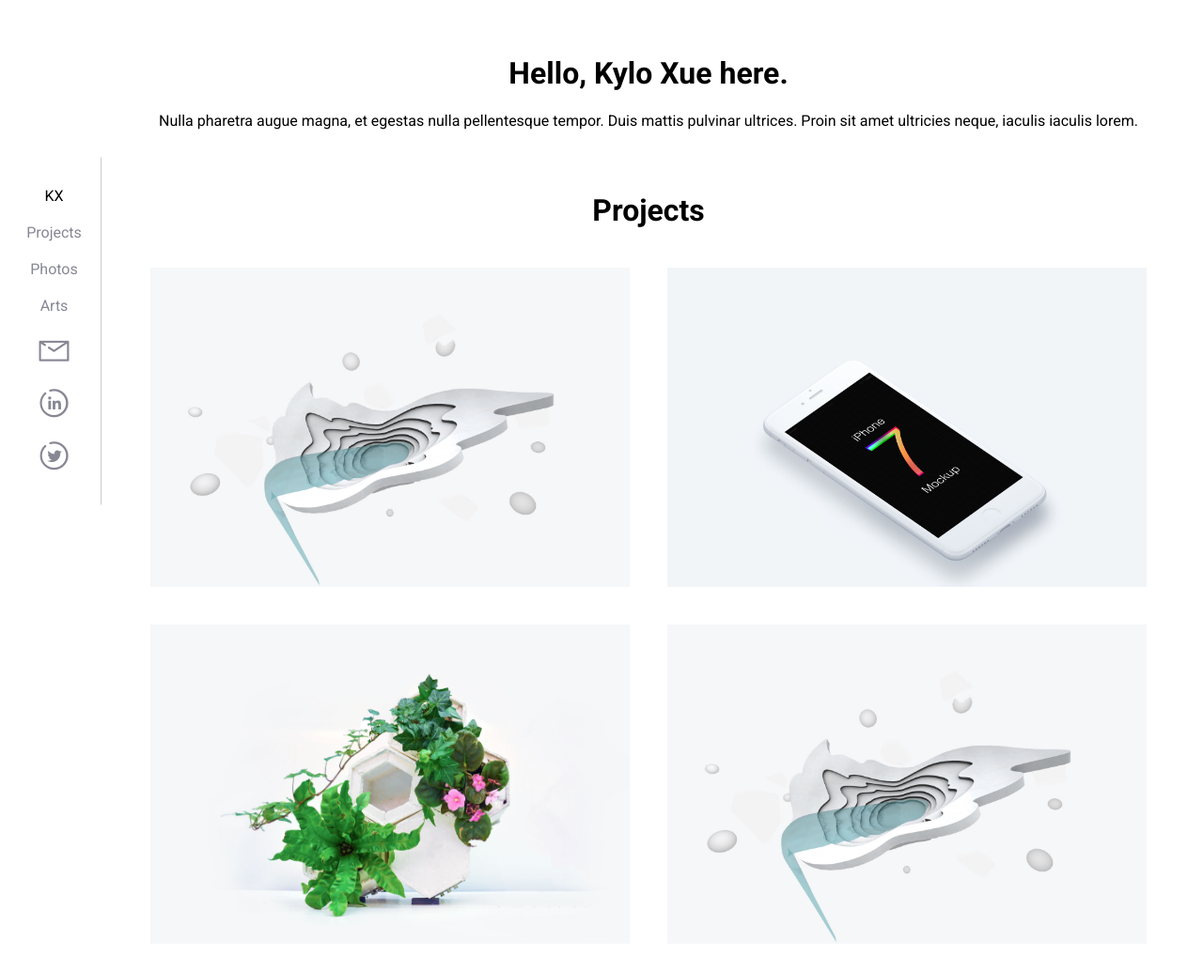
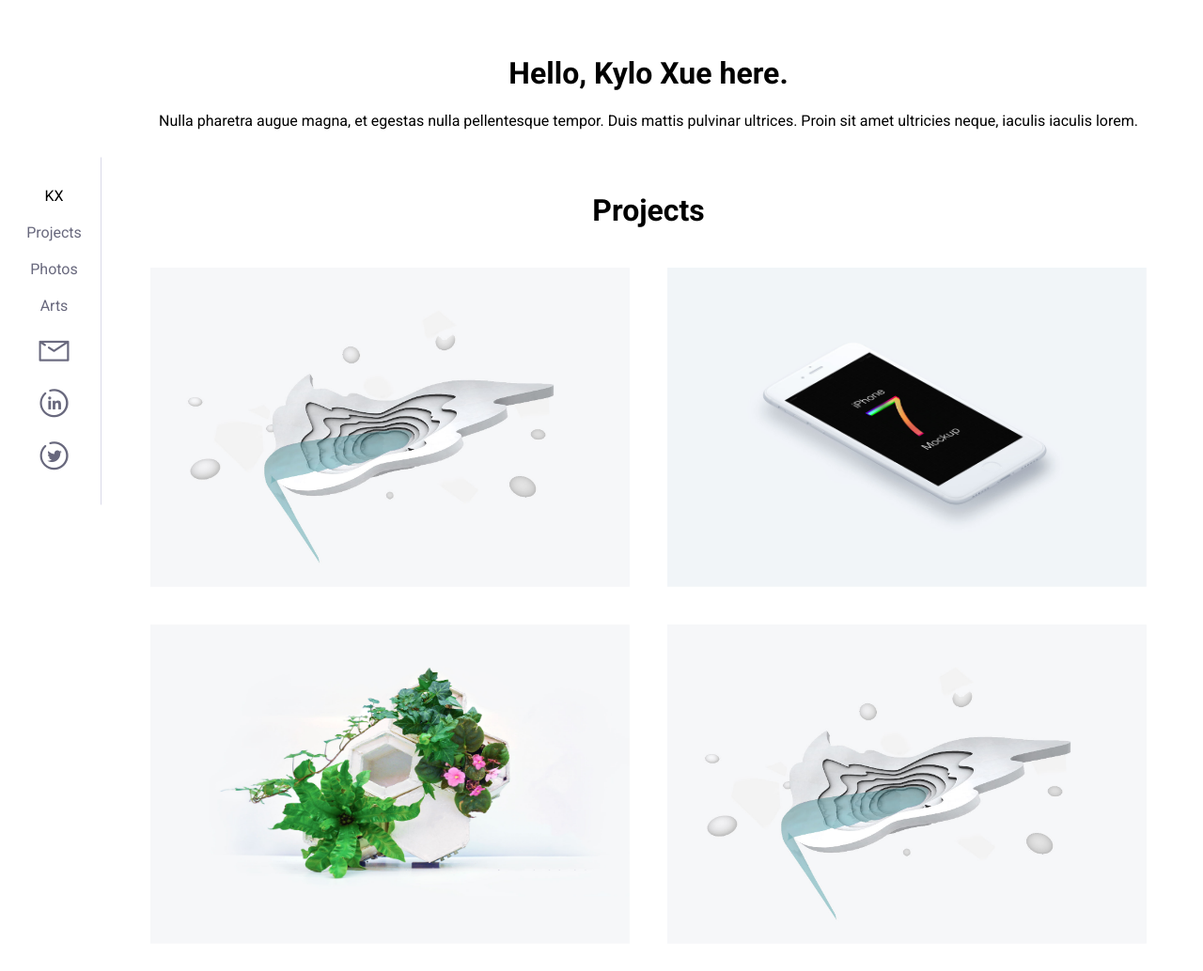
Before and after one commit to alfance/kyloport, a React app: page / in a window 1280 px wide. Shown: the top 1034 px of the page at 94% size. Built offline with nearby package versions, Linux system fonts and the light colour scheme; a web font is replaced by a local one.

Commit message:
animation

```diff
--- a/sass/Components/project.scss
+++ b/sass/Components/project.scss
@@ -16,6 +16,7 @@
     height:auto;
     position: absolute;
     left:0px;
+      @include animation('image-hover-out 0.5s forwards');
   }
 
   .projectTitle {
@@ -25,6 +26,7 @@
     color:$color-black;
   }
 
+  // projectItem hover
   &:hover {
     img {
     @include animation('image-hover 0.5s forwards');
--- a/sass/mixins/_animations.scss
+++ b/sass/mixins/_animations.scss
@@ -107,3 +107,18 @@
     opacity:0.3;
   }
 }
+
+@include keyframes(image-hover-out) {
+  0% {
+    width:120%;
+    height:130%;
+    margin-left:-15%;
+    margin-top:-10%;
+    opacity:0.3;
+   }
+  100% {
+    width:100%;
+    height:100%;
+    opacity:1;
+  }
+}
--- a/sass/style/colors.scss
+++ b/sass/style/colors.scss
@@ -5,12 +5,12 @@ $color-blue: #64F6F0;
 
 $color-white: #fff;
 
-$color-grey1: #E9EBF0;
-$color-grey2: #C9C9D2;
-$color-grey3: #878794;
-$color-grey4: #4C4C5A;
+$color-grey1: #F8F5FF;
+$color-grey2: #D9D9E8;
+$color-grey3: #97A3B8;
+$color-grey4: #68687D;
 
-$color-black: #000000;
+$color-black: #0B0C0F;
 
 $color-transparent:rgba(0,0,0, 0);
 
--- a/sass/style/global.scss
+++ b/sass/style/global.scss
@@ -3,7 +3,7 @@
 a {
   text-decoration: none;
   outline: 0;
-  color:$color-grey3;
+  color:$color-grey4;
 }
 
 html {
--- a/sass/style/typography.scss
+++ b/sass/style/typography.scss
@@ -18,10 +18,10 @@ font-family: 'Roboto', sans-serif;
     color:$color-black;
   }
 }
-.font-primary {
-  color:$color-primary;
+.font-grey4 {
+  color:$color-grey4;
   h1, h2, h3, h4, h5, p {
-    color:$color-primary;
+    color:$color-grey4;
   }
 }
 
```
